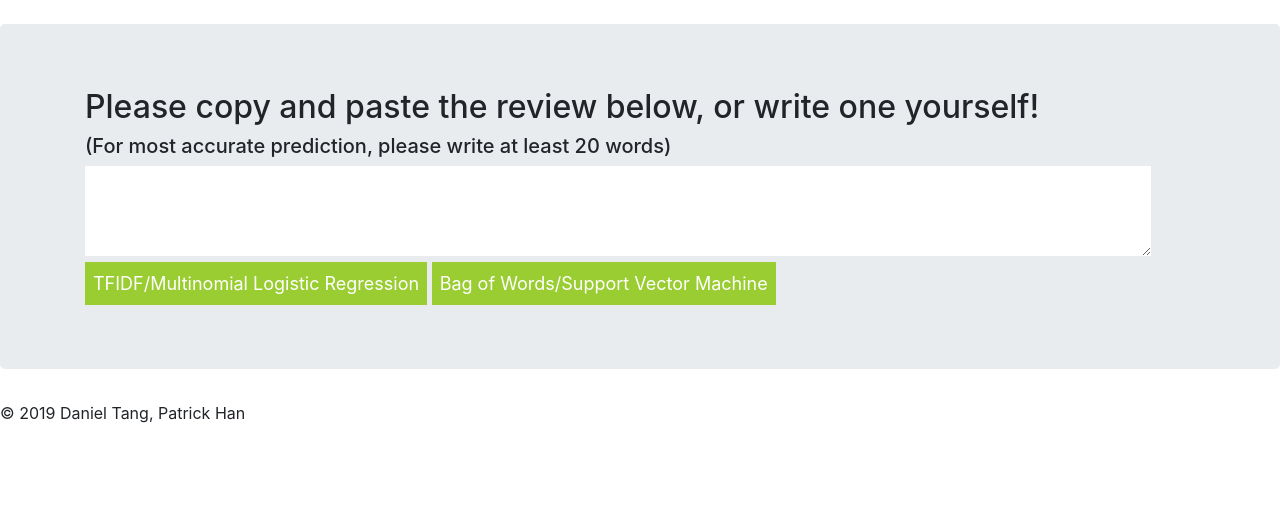
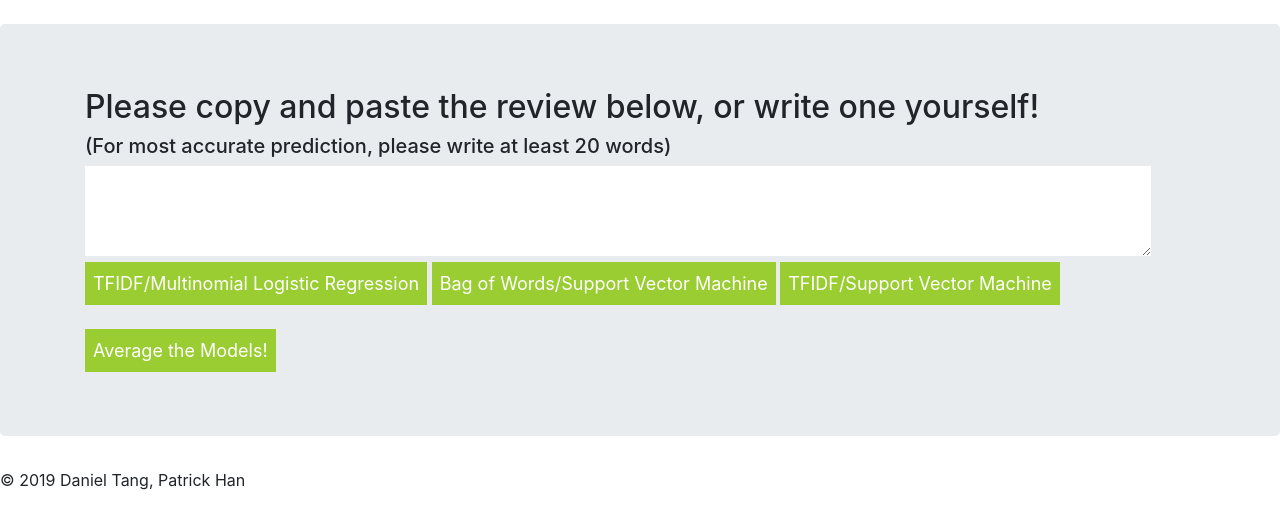
Before and after one commit to dtang5/DSCI303_Final_Project, a Flask app: page /start in a window 1280 px wide. Shown: the part 56-585 px from the top of the page. Run offline with Flask 2, Linux system fonts and the light colour scheme; parts of the project's set-up code (start-up, migrations or seed data) failed here and were passed over; some libraries are stand-ins or nearby versions.

Commit message:
added new functionality like average feature

```diff
--- a/Front_End/Templates/start.html
+++ b/Front_End/Templates/start.html
@@ -6,8 +6,13 @@
         <h5>(For most accurate prediction, please write at least 20 words)</h5>
         <form method="post">
             <label for="comments"></label><textarea name="mail" id="comments" style="width:96%;height:90px;border:none;padding:2%;font:22px/30px sans-serif;"></textarea>
-            <input type="submit" formaction = "/startLogistic" value="TFIDF/Multinomial Logistic Regression" style="background-color:yellowgreen;color:white;font-size:18px;border:none;padding:8px;">
-            <input type="submit" formaction = "/startSVM" value="Bag of Words/Support Vector Machine" style="background-color:yellowgreen;color:white;font-size:18px;border:none;padding:8px;">
+            <input type="submit" formaction = "/startLogisticTFIDF" value="TFIDF/Multinomial Logistic Regression" style="background-color:yellowgreen;color:white;font-size:18px;border:green;border-width: medium;padding:8px;">
+            <input type="submit" formaction = "/startSVMCount" value="Bag of Words/Support Vector Machine" style="background-color:yellowgreen;color:white;font-size:18px;border:green;border-width: medium;padding:8px;">
+<!--            <input type="submit" formaction = "/startRFTFIDF" value="TFIDF/Random Forest (50 Trees)" style="background-color:yellowgreen;color:white;font-size:18px;border:green;border-width: medium;padding:8px;">-->
+            <input type="submit" formaction = "/startSVMTFIDF" value="TFIDF/Support Vector Machine" style="background-color:yellowgreen;color:white;font-size:18px;border:green;border-width: medium;padding:8px;">
+            <br>
+            <br>
+            <input type="submit" formaction = "/startAverage" value="Average the Models!" style="background-color:yellowgreen;color:white;font-size:18px;border:green;border-width: medium;padding:8px;">
         </form>
     </div>
 </div>
--- a/Front_End/app.py
+++ b/Front_End/app.py
@@ -1,6 +1,11 @@
 from flask import Flask, render_template, request
 
+
+from sentimentAnalysis import tfidf_predict_rating_logistic, count_predict_rating_svm, tfidf_predict_rating_svm
+from statistics import mean
+
 from sentimentAnalysis import tfidf_predict_rating_logistic, count_predict_rating_svm
+
 
 app = Flask(__name__)
 
@@ -15,7 +20,7 @@ def start():
     return render_template('start.html')
 
 
-@app.route('/startLogistic', methods=['POST'])
+@app.route('/startLogisticTFIDF', methods=['POST'])
 def start_logistic_post():
     mail = request.form['mail']
     unprocessed_review = [mail]
@@ -28,3 +33,25 @@ def start_SVM_post():
     unprocessed_review = [mail]
     predicted_rating = "Based on your review, your rating for this merchant or service should be around a " + str(int(count_predict_rating_svm(unprocessed_review)[0])) + " star! :)"
     return render_template('rating.html', review=mail, rating=predicted_rating)
+
+# @app.route('/startRFTFIDF', methods=['POST'])
+# def start_RF_TFIDF_post():
+#     mail = request.form['mail']
+#     unprocessed_review = [mail]
+#     predicted_rating = "Based on your review, your rating for this merchant or service should be around a " + str(int(tfidf_predict_rating_random_forest(unprocessed_review)[0])) + " star! :)"
+#     return render_template('rating.html', review=mail, rating=predicted_rating)
+
+@app.route('/startSVMTFIDF', methods=['POST'])
+def start_SVM_TFIDF_post():
+    mail = request.form['mail']
+    unprocessed_review = [mail]
+    predicted_rating = "Based on your review, your rating for this merchant or service should be around a " + str(int(tfidf_predict_rating_svm(unprocessed_review)[0])) + " star! :)"
+    return render_template('rating.html', review=mail, rating=predicted_rating)
+
+@app.route('/startAverage', methods=['POST'])
+def start_avg_post():
+    mail = request.form['mail']
+    unprocessed_review = [mail]
+    r = mean([tfidf_predict_rating_svm(unprocessed_review)[0], tfidf_predict_rating_logistic(unprocessed_review)[0], count_predict_rating_svm(unprocessed_review)[0]])
+    predicted_rating = "Based on your review, your rating for this merchant or service should be around a " + str(round(r, 2)) + " star! :)"
+    return render_template('rating.html', review=mail, rating=predicted_rating)
```
Also changed, not shown: Front_End/sentimentAnalysis.py (+26 -2 lines), 3 other files.
